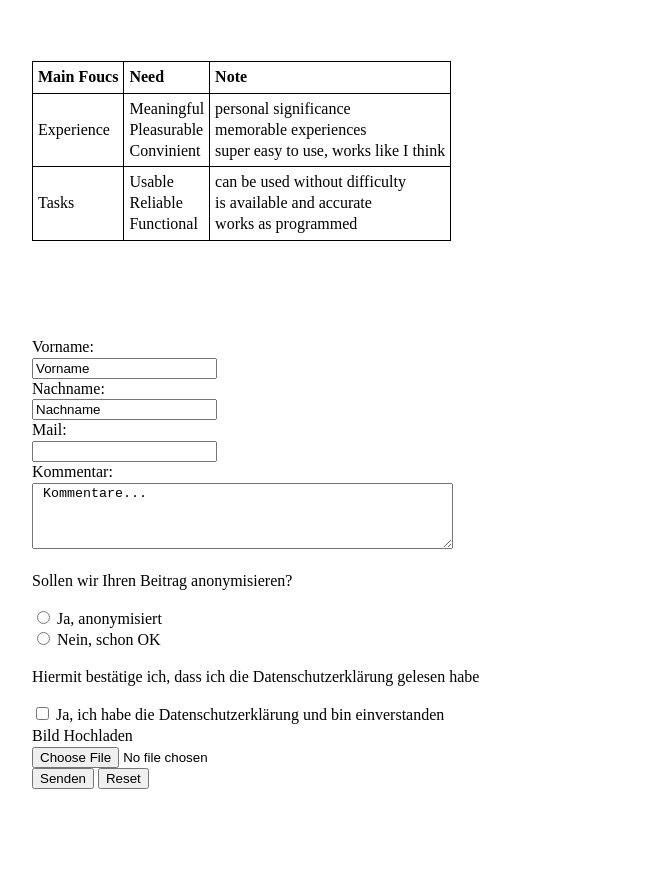
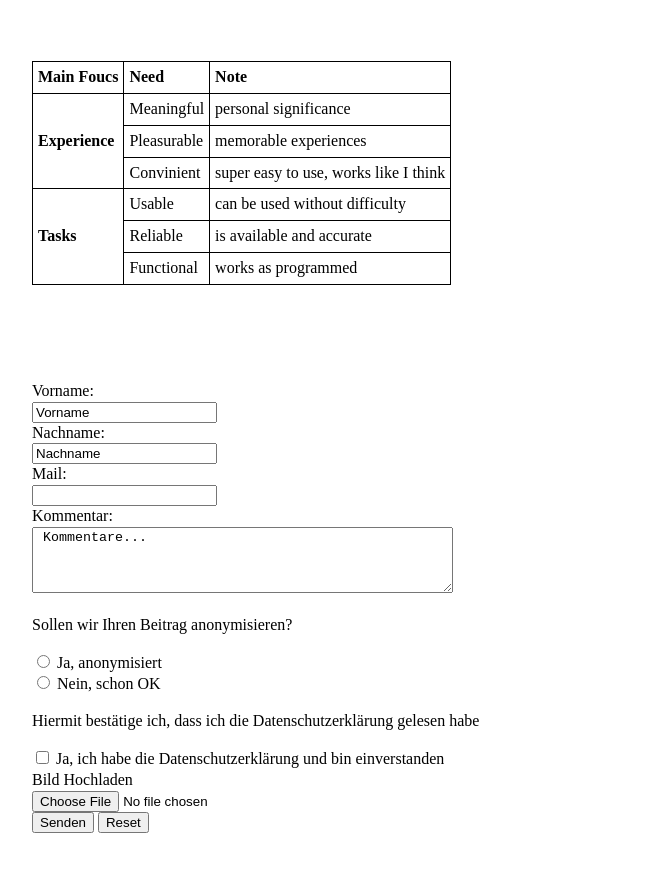
Before and after one commit to mi-classroom/webdev-fd-2021-basics-JJJS777, a plain HTML site: page chapter/design-principles.html in a window 1280 px wide. Shown: the part 4816-5687 px from the top of the page, without its empty margins (8-677 px from the left). Drawn offline with Linux system fonts and the light colour scheme.

Commit message:
Tabelle verbessert

```diff
--- a/chapter/design-principles.html
+++ b/chapter/design-principles.html
@@ -217,14 +217,30 @@
 
             <tbody>
                 <tr>
-                    <td>Experience</td>
-                    <td> Meaningful <br> Pleasurable <br> Convinient</td>
-                    <td>personal significance <br> memorable experiences <br> super easy to use, works like I think </td>
+                    <th rowspan="3">Experience</th>
+                    <td>Meaningful</td>
+                    <td>personal significance </td>
                 </tr>
                 <tr>
-                    <td>Tasks</td>
-                    <td>Usable <br> Reliable <br> Functional</td>
-                    <td>can be used without difficulty <br> is available and accurate <br> works as programmed </td>
+                    <td>Pleasurable</td>
+                    <td>memorable experiences</td>
+                </tr>
+                <tr>
+                    <td>Convinient</td>
+                    <td>super easy to use, works like I think</td>
+                </tr>
+                <tr>
+                    <th rowspan="3">Tasks</th>
+                    <td>Usable </td>
+                    <td>can be used without difficulty </td>
+                </tr>
+                <tr>
+                    <td>Reliable</td>
+                    <td>is available and accurate</td>
+                </tr>
+                <tr>
+                    <td>Functional</td>
+                    <td>works as programmed</td>
                 </tr>
             </tbody>
         </table>
```
